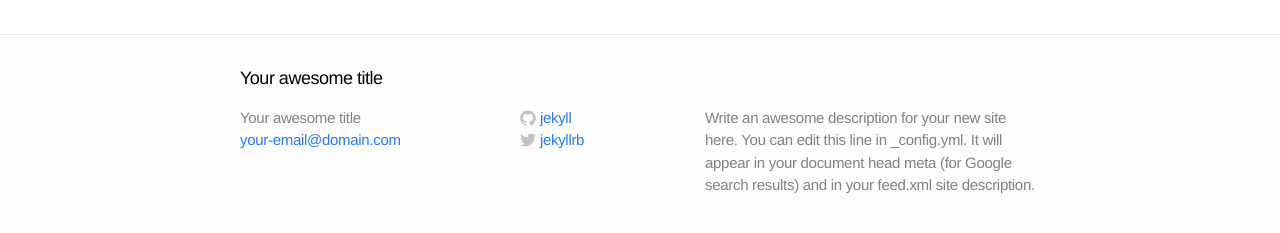
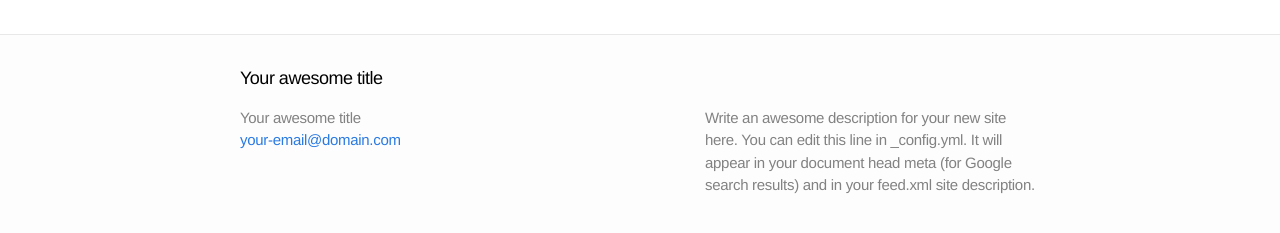
Before and after one commit to de-graeuler/public-website, a Jekyll site: the page built from index.html, in a window 1280 px wide. Shown: the part 241-474 px from the top of the page. Built offline with Jekyll 4.4.1, drawn with Linux system fonts in a browser that asks for light colours.

```diff
--- a/_config.yml
+++ b/_config.yml
@@ -3,10 +3,9 @@ title: Your awesome title
 email: your-email@domain.com
 description: "Write an awesome description for your new site here. You can edit this line in _config.yml. It will appear in your document head meta (for Google search results) and in your feed.xml site description."
 baseurl: ""
-url: "http://yourdomain.com"
-twitter_username: jekyllrb
-github_username:  jekyll
+url: "http://graeuler.de"
 
 # Build settings
 markdown: kramdown
 permalink: pretty
+exclude: [README.md]
```
Also changed, not shown: README.md (added).
